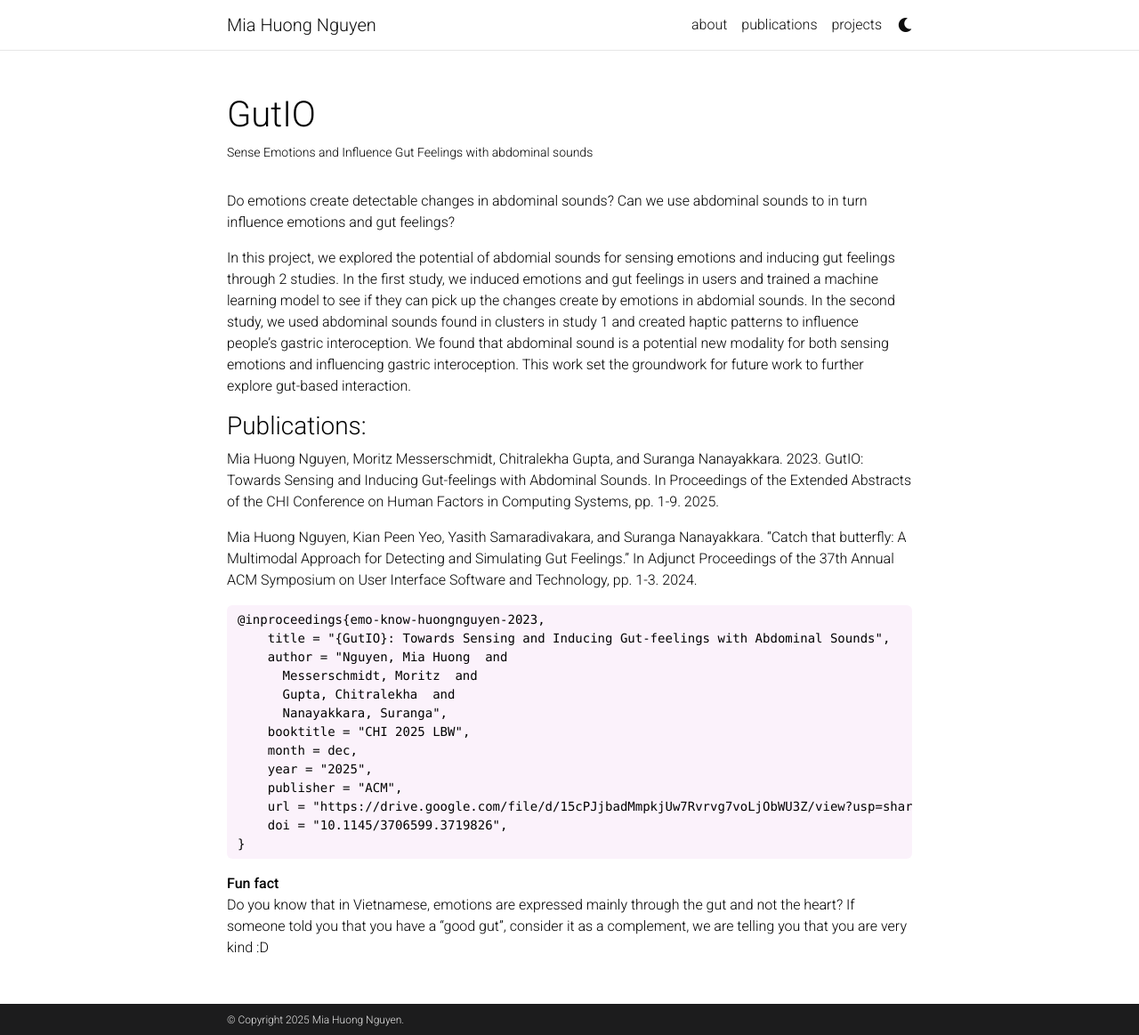
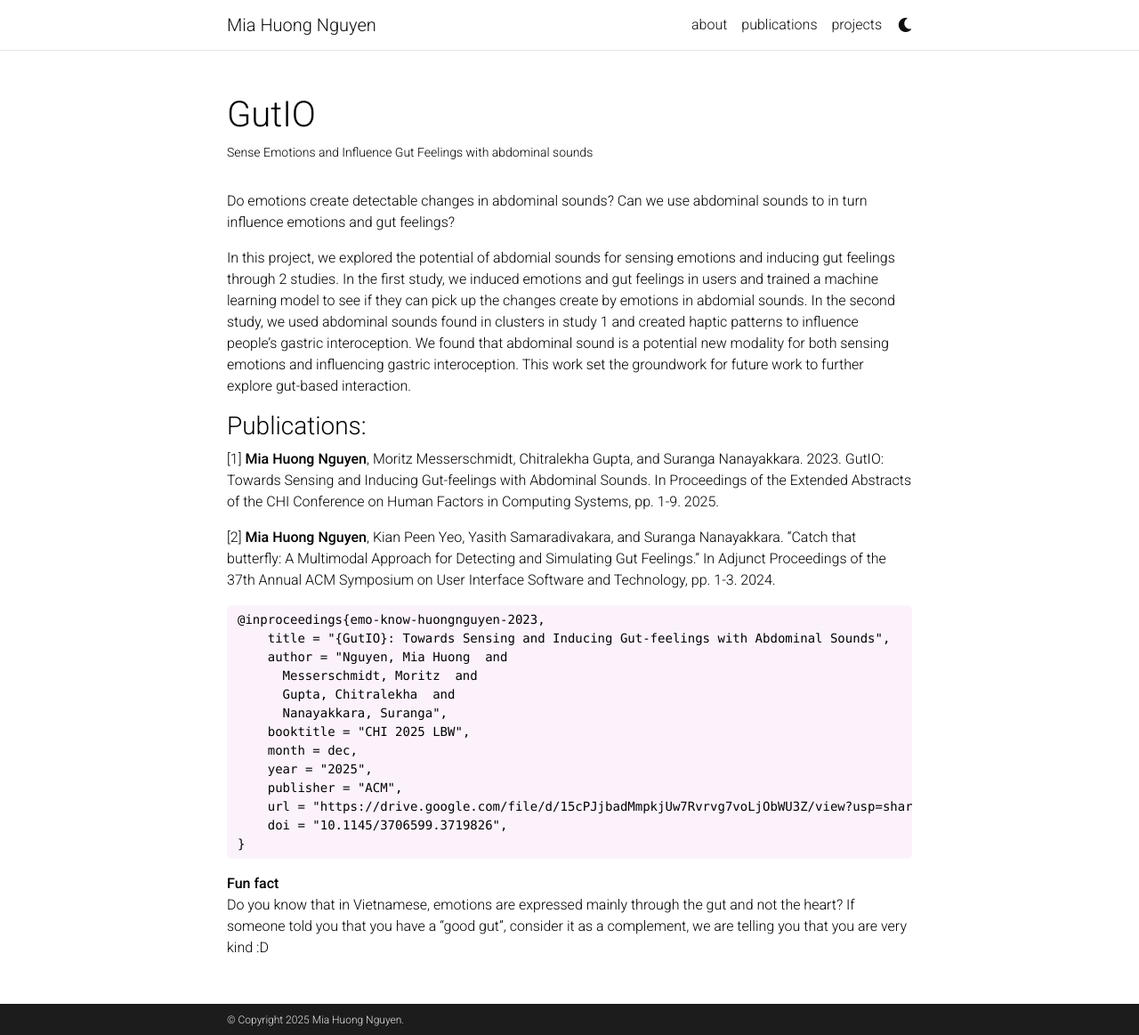
Before and after one commit to iammia0o/iammia0o.github.io, a Jekyll site: the page built from _projects/5_project.md, in a window 1280 px wide and 1163 px high. Shown: the whole window at 89% size. Built offline with Jekyll 4.4.1, drawn with Linux system fonts in a browser that asks for light colours; full-size pictures stand in for the smaller copies a plugin makes; comment, search, counter and statistics services are not loaded; a style sheet for code colours, icons or effects is not loaded.

Commit message:
updated project

````diff
--- a/_projects/5_project.md
+++ b/_projects/5_project.md
@@ -16,9 +16,9 @@ In this project, we explored the potential of abdomial sounds for sensing emotio
 
 
 ### Publications:
-Mia Huong Nguyen, Moritz Messerschmidt, Chitralekha Gupta, and Suranga Nanayakkara. 2023. GutIO: Towards Sensing and Inducing Gut-feelings with Abdominal Sounds. In Proceedings of the Extended Abstracts of the CHI Conference on Human Factors in Computing Systems, pp. 1-9. 2025.
+[1] **Mia Huong Nguyen**, Moritz Messerschmidt, Chitralekha Gupta, and Suranga Nanayakkara. 2023. GutIO: Towards Sensing and Inducing Gut-feelings with Abdominal Sounds. In Proceedings of the Extended Abstracts of the CHI Conference on Human Factors in Computing Systems, pp. 1-9. 2025.
 
-Mia Huong Nguyen, Kian Peen Yeo, Yasith Samaradivakara, and Suranga Nanayakkara. "Catch that butterfly: A Multimodal Approach for Detecting and Simulating Gut Feelings." In Adjunct Proceedings of the 37th Annual ACM Symposium on User Interface Software and Technology, pp. 1-3. 2024.
+[2] **Mia Huong Nguyen**, Kian Peen Yeo, Yasith Samaradivakara, and Suranga Nanayakkara. "Catch that butterfly: A Multimodal Approach for Detecting and Simulating Gut Feelings." In Adjunct Proceedings of the 37th Annual ACM Symposium on User Interface Software and Technology, pp. 1-3. 2024.
 
 {% raw %}
 ```bibtex
````
Also changed, not shown: _projects/2_project.md (+4 -0 lines).
